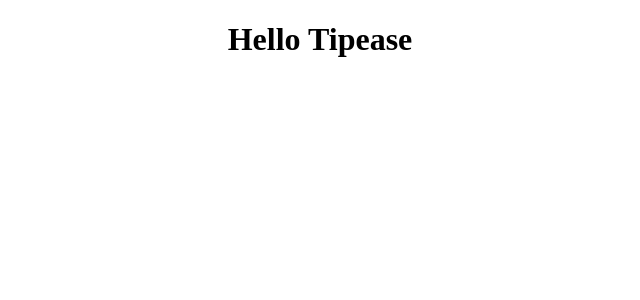
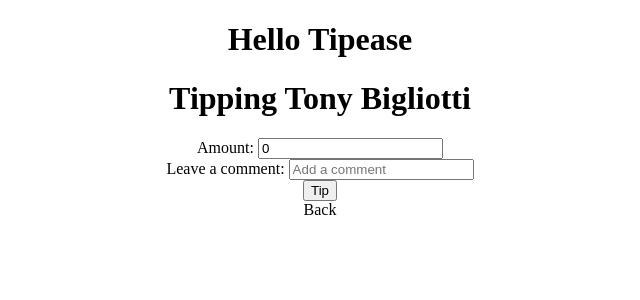
Before and after one commit to bw-tipsease-aug2019/frontend, a React (Create React App) app in the folder tipease/: page /tip/1 in a window 1280 px wide. Shown: the top 300 px of the page, without its empty margins (320-960 px from the left). Built offline with nearby package versions, Linux system fonts and the light colour scheme.

Commit message:
clicking on tip will bring up the page for tipping that particular worker, need to link the tip button to tipping actions

```diff
--- a/tipease/src/App.js
+++ b/tipease/src/App.js
@@ -9,6 +9,7 @@ import CreateAccountPage from "./components/CreateAccountPage";
 import TipperPage from "./components/Tipper/TipperPage";
 import WorkerPage from "./components/serviceWorker/WorkerPage";
 import WorkerList from "./components/serviceWorker/WorkerList";
+import TipForm from './components/serviceWorker/TipForm';
 // import Worker from "./components/serviceWorker/worker";
 
 function App() {
@@ -21,6 +22,7 @@ function App() {
       <Route path="/protected" component={Login} />
       <Route path="/tipper" component={TipperPage} />
       <Route path="/worker/:id" component={WorkerPage} />
+      <Route path="/tip/:id" component={TipForm} />
     </div>
   );
 }
--- a/tipease/src/components/serviceWorker/tipForm.jsx
+++ b/tipease/src/components/serviceWorker/tipForm.jsx
@@ -1,24 +1,33 @@
-import React from "react";
+import React,{useEffect} from "react";
 import { withFormik, Form, Field } from "formik";
 import * as Yup from "yup";
 
-import { useDispatch } from 'react-redux';
-//import {tipWorker} from '../actions/workerActions';
+import { useSelector, connect } from 'react-redux';
 
-const dispatch = useDispatch();
+import {getWorker} from '../../store/actions/workerActions'
 
-function TipFrm({ errors, touched }) {
+function TipFrm(props) {
+  const worker = useSelector(state=>state.workerReducer.currentWorker);
+  console.log('curWorker', worker);
+  useEffect(()=>{
+    props.getWorker(props.match.params.id);
+  },[]);
   return (
     <div className="form-card">
-      <h1>Login</h1>
+      {worker.name?
+        <h1>Tipping {`${worker.name.first} ${worker.name.last}`}</h1> :
+        <></>
+      }
+
       <Form className="ui form">
         <div className="field">
-          {touched.amount && errors.amount && <p>{errors.amount}</p>}
-          <Field type="number" name="amount" placeholder="$5.00" />
+          {props.touched.amount && props.errors.amount && <p>{props.errors.amount}</p>}
+          <label htmlFor='amount'>Amount: </label>
+          <Field type="number" name="amount" id='amount' placeholder="$5.00" />
         </div>
         <div className="field">
-          {touched.comment && errors.comment && <p>{errors.comment}</p>}
-          <Field type="text" name="comment" placeholder="Add a comment" />
+        <label htmlFor='comment'>Leave a comment: </label>
+          <Field type="text" name="comment" id="comment" placeholder="Add a comment" />
         </div>
         <button className="ui button" type="submit">
           Tip
@@ -50,4 +59,7 @@ const TipForm = withFormik({
   }
 })(TipFrm);
 
-export default TipForm;
+export default connect(
+  null,
+  { getWorker }
+)(TipForm);
--- a/tipease/src/components/serviceWorker/workerCard.jsx
+++ b/tipease/src/components/serviceWorker/workerCard.jsx
@@ -29,7 +29,7 @@ const WorkerCard = props => {
         <p>{props.worker.tagline}</p>
         <p>Employed for</p>
         <p>{props.worker.durationEmployed.year} years and {props.worker.durationEmployed.month} months.</p>
-        <div onClick={()=>{/* Add tipping finctionality, Route to tipping form /tip/${props.worker.id} */}}>Tip</div>
+        <div onClick={()=>{props.redirect(`/tip/${props.worker.id}`)}}>Tip</div>
         <div onClick={()=>{/* Route to /worker/${props.worker.id} the worker page for this worker */}}>More Info</div>
         <div onClick={()=>{/*dispatch(removeWorker())*/}}>DELETE</div>
       </div>
--- a/tipease/src/components/serviceWorker/workerList.jsx
+++ b/tipease/src/components/serviceWorker/workerList.jsx
@@ -54,7 +54,7 @@ const WorkerList = props => {
         {filteredWorkers.map(worker => {
           return (
             <div key={worker.id} className='workersGrid-item'>
-              <WorkerCard key={worker.id} worker={worker} />
+              <WorkerCard key={worker.id} worker={worker} redirect={props.history.push}/>
             </div>
           );
         })}
--- a/tipease/src/store/actions/workerActions.jsx
+++ b/tipease/src/store/actions/workerActions.jsx
@@ -27,8 +27,9 @@ export const getWorkers = () => {
 }
 
 export const getWorker = (id) => {
+  let currWorkerTest = testData.filter(worker=>`${worker.id}`===id);
   return dispatch => {
-    dispatch({ type: types.WORKERS_START });
+   /* dispatch({ type: types.WORKERS_START });
     axiosWithAuth()
       .get(`url/${id}`)
       .then(res => {
@@ -37,7 +38,8 @@ export const getWorker = (id) => {
       })
       .catch(err => {
         dispatch({ type: types.WORKERS_FAIL, payload: err.response });
-      });
+      });*/
+      dispatch({ type: types.GET_WORKER_SUCCESS, payload: currWorkerTest });
   };
 }
 
--- a/tipease/src/store/reducers/workerReducer.jsx
+++ b/tipease/src/store/reducers/workerReducer.jsx
@@ -43,7 +43,7 @@ export default (state = initialState, action) => {
     case types.GET_WORKER_SUCCESS:
       return ({
         ...state,
-        currentWorker: payload,
+        currentWorker: payload[0],
         isLoading: false,
         error: ''
       })
```
